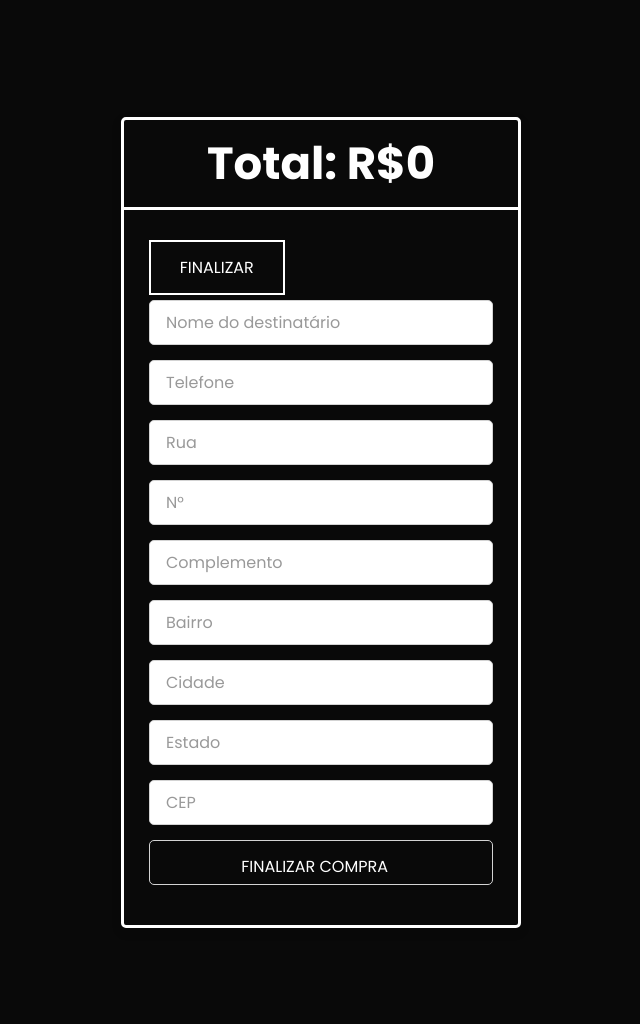
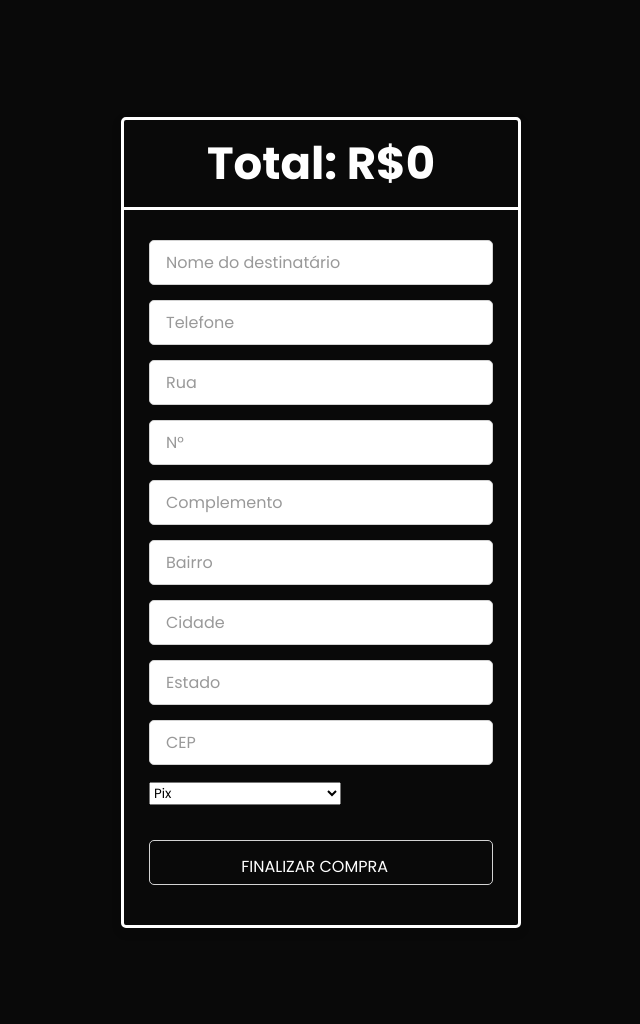
Before and after one commit to SystemRhino/Akame, a PHP site: page /checkout.php in a window 1280 px wide. Shown: the part 246-1270 px from the top of the page, without its empty margins (319-959 px from the left). Run offline with PHP 8.4, Linux system fonts and the light colour scheme; a user stored in the database is signed in; data that the repository does not hold is empty.

Commit message:
Add files via upload

```diff
--- a/carrinho.php
+++ b/carrinho.php
@@ -70,7 +70,7 @@ if (!isset($_SESSION['id'])){
         </div>
         <div class="info-carrinho">
             <h2 class="total title"></h2>
-            <button class="final-button">Finalizar compra</button>
+            <button class="final-button" onclick="window.location.href='checkout.php'">Finalizar compra</button>
         </div>
     </div>
 
--- a/checkout.php
+++ b/checkout.php
@@ -35,8 +35,6 @@ if (!isset($_SESSION['id'])){
     </aside>
 
     <main>
-		<!-- Tag "span" usada para retorno do ajax -->
-	<span></span>
 
   <?php
 // Verificação se tem produtos
@@ -72,15 +70,12 @@ if ($script_carrinho->rowCount()>0){
 
 
 <div class="containerF">
-<span></span>
+
       <div class="wrapperF">
         <div class="title"> <h2>Total: R$<?php echo $soma;?></h2></div>
         <form id="form_check" class="formF">
 
-        <div class="row">
-        <button class="btn-join">Finalizar</button>
-          </div>
-
+        <span></span>
           <div class="row">
           <input name="nome" type="text" placeholder="Nome do destinatário">
           </div>
@@ -113,6 +108,14 @@ if ($script_carrinho->rowCount()>0){
 
           <div class="row">
           <input name="cep" type="number" placeholder="CEP">
+          </div>
+
+          <div class="row">
+          <select name="formPag">
+            <option value="pix">Pix</option>
+            <option value="card">Cartão de Crédito/Débito</option>
+          </select>
+
           </div>
 
           <div class="row button">
```
